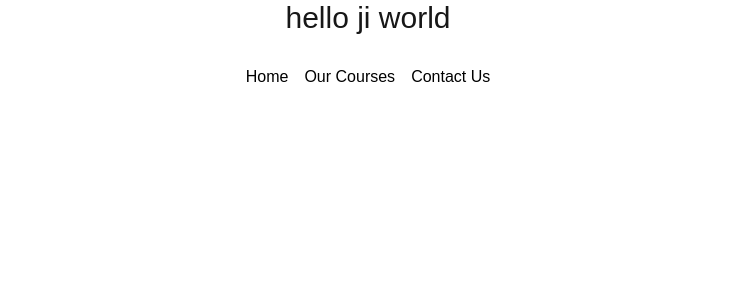
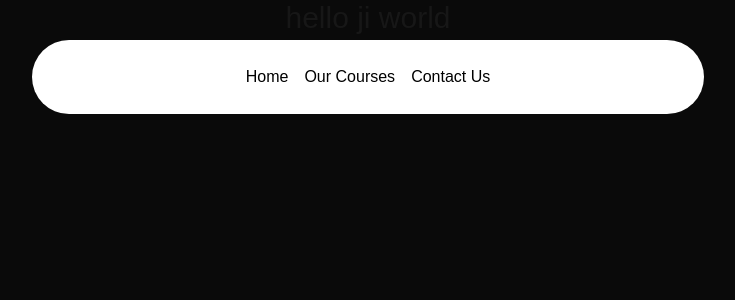
Before and after one commit to sudhanshumandloi/music-class-nextjs, a Next.js app: page / in a window 1280 px wide. Shown: the top 300 px of the page, without its empty margins (272-1007 px from the left). Built offline with nearby package versions, Linux system fonts and the light colour scheme.

Commit message:
complete this page this

```diff
--- a/src/app/layout.tsx
+++ b/src/app/layout.tsx
@@ -28,7 +28,9 @@
       <body
         className={`${geistSans.variable} ${geistMono.variable} antialiased`}
       >
-        <Navbar/>
+        <div className="justify-center relative w-full flex items-center">
+          <Navbar/>
+        </div>
         {children}
       </body>
     </html>
--- a/src/app/page.tsx
+++ b/src/app/page.tsx
@@ -1,6 +1,9 @@
+import { main } from "motion/react-client"
 
 export default function Home() {
   return (
-    <h1 className="text-3xl text-center">hello ji world</h1>
+    <main className="min-h-screen bg-black/[0.96] antialiased bg-grid-white/[0.02]">
+      <h1 className="text-3xl text-center">hello ji world</h1>
+    </main>
   );
 }
```
